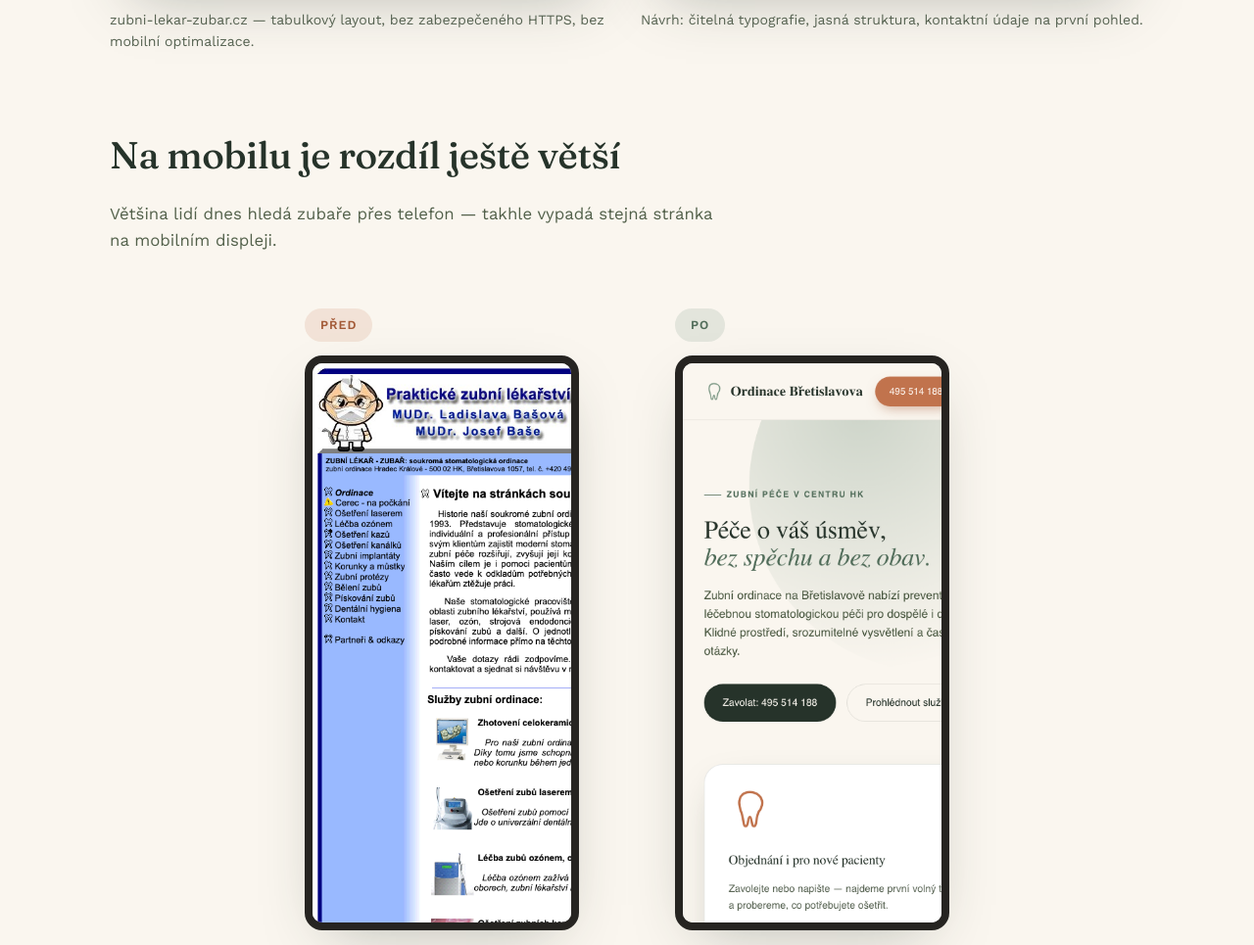
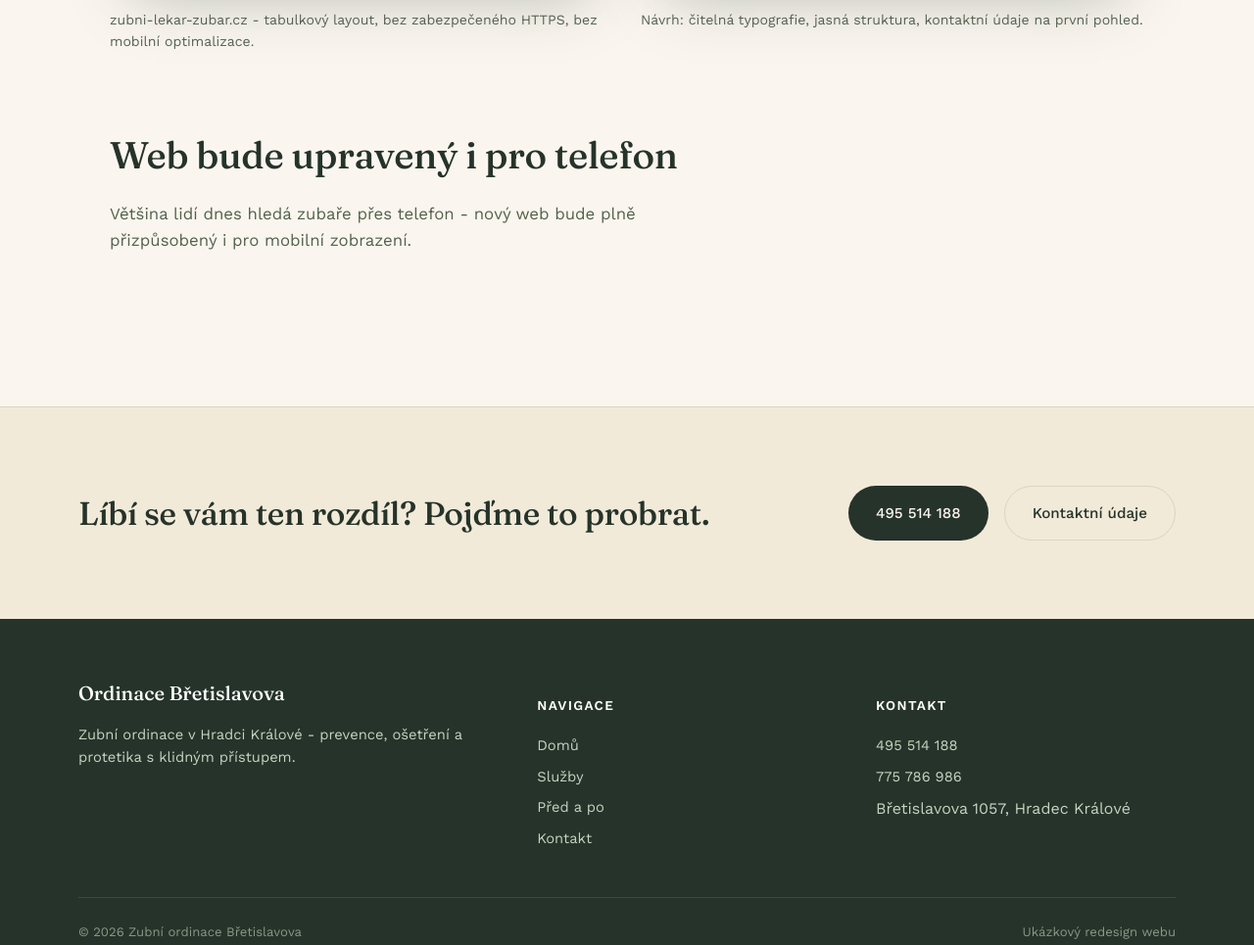
Before and after one commit to j4manek/hradec-kralove-web-redesigny, a plain HTML site: page 01-zubni-ordinace-bretislavova/porovnani.html in a window 1280 px wide. Shown: the part 889-1854 px from the top of the page at 98% size. Drawn offline with nearby package versions, Linux system fonts and the light colour scheme.

Commit message:
Odstranit telefonni mockup porovnani, nahradit textovou poznamkou o mobilni verzi

```diff
--- a/01-zubni-ordinace-bretislavova/porovnani.html
+++ b/01-zubni-ordinace-bretislavova/porovnani.html
@@ -3,7 +3,7 @@
 <head>
 <meta charset="UTF-8">
 <meta name="viewport" content="width=device-width, initial-scale=1.0">
-<title>Před a po — Zubní ordinace Břetislavova</title>
+<title>Před a po - Zubní ordinace Břetislavova</title>
 <link rel="stylesheet" href="styles.css">
 </head>
 <body>
@@ -37,30 +37,20 @@
   <div class="wrap">
     <div class="compare-pair">
       <div class="compare-col">
-        <span class="compare-tag before">Před — dnešní web</span>
+        <span class="compare-tag before">Před - dnešní web</span>
         <div class="compare-frame"><img src="img/before-desktop.png" alt="Současný web ordinace na desktopu"></div>
-        <p class="compare-caption">zubni-lekar-zubar.cz — tabulkový layout, bez zabezpečeného HTTPS, bez mobilní optimalizace.</p>
+        <p class="compare-caption">zubni-lekar-zubar.cz - tabulkový layout, bez zabezpečeného HTTPS, bez mobilní optimalizace.</p>
       </div>
       <div class="compare-col">
-        <span class="compare-tag after">Po — návrh redesignu</span>
+        <span class="compare-tag after">Po - návrh redesignu</span>
         <div class="compare-frame"><img src="img/after-desktop.png" alt="Návrh nového webu na desktopu"></div>
         <p class="compare-caption">Návrh: čitelná typografie, jasná struktura, kontaktní údaje na první pohled.</p>
       </div>
     </div>
 
     <div class="section-head">
-      <h2>Na mobilu je rozdíl ještě větší</h2>
-      <p>Většina lidí dnes hledá zubaře přes telefon — takhle vypadá stejná stránka na mobilním displeji.</p>
-    </div>
-    <div class="compare-mobile-pair">
-      <div class="compare-col">
-        <span class="compare-tag before">Před</span>
-        <div class="compare-frame phone"><img src="img/before-mobile.png" alt="Současný web na mobilu"></div>
-      </div>
-      <div class="compare-col">
-        <span class="compare-tag after">Po</span>
-        <div class="compare-frame phone"><img src="img/after-mobile.png" alt="Návrh nového webu na mobilu"></div>
-      </div>
+      <h2>Web bude upravený i pro telefon</h2>
+      <p>Většina lidí dnes hledá zubaře přes telefon - nový web bude plně přizpůsobený i pro mobilní zobrazení.</p>
     </div>
   </div>
 </section>
--- a/01-zubni-ordinace-bretislavova/styles.css
+++ b/01-zubni-ordinace-bretislavova/styles.css
@@ -437,9 +437,6 @@ form.appt input:focus, form.appt textarea:focus { outline: none; border-color: v
 .compare-frame { border: 1px solid var(--line); border-radius: 16px; overflow: hidden; box-shadow: var(--shadow); background: #fff; }
 .compare-frame img { width: 100%; display: block; }
 .compare-caption { margin-top: 12px; font-size: 0.88rem; color: #566251; }
-.compare-mobile-pair { display: grid; grid-template-columns: 1fr 1fr; gap: 36px; max-width: 720px; margin: 0 auto; justify-items: center; }
-.compare-frame.phone { border: 8px solid #262421; border-radius: 18px; max-width: 280px; overflow: hidden; }
 @media (max-width: 760px) {
   .compare-pair { grid-template-columns: 1fr; }
-  .compare-mobile-pair { grid-template-columns: 1fr; gap: 50px; }
 }
--- a/07-kadernictvi-v-kopecku/styles.css
+++ b/07-kadernictvi-v-kopecku/styles.css
@@ -165,9 +165,6 @@ form.appt input:focus, form.appt textarea:focus { outline: none; border-color: v
 .compare-frame { border: 1px solid var(--line); border-radius: 6px; overflow: hidden; box-shadow: var(--shadow); background: #fff; }
 .compare-frame img { width: 100%; display: block; }
 .compare-caption { margin-top: 12px; font-size: 0.88rem; color: #5a473a; }
-.compare-mobile-pair { display: grid; grid-template-columns: 1fr 1fr; gap: 36px; max-width: 720px; margin: 0 auto; justify-items: center; }
-.compare-frame.phone { border: 8px solid #262421; border-radius: 18px; max-width: 280px; overflow: hidden; }
 @media (max-width: 760px) {
   .compare-pair { grid-template-columns: 1fr; }
-  .compare-mobile-pair { grid-template-columns: 1fr; gap: 50px; }
 }
```
Also changed, not shown: 07-kadernictvi-v-kopecku/porovnani.html (+3 -13 lines), 01-zubni-ordinace-bretislavova/img/after-mobile.png (deleted), 01-zubni-ordinace-bretislavova/img/before-mobile.png (deleted), 07-kadernictvi-v-kopecku/img/after-mobile.png (deleted), 07-kadernictvi-v-kopecku/img/before-mobile.png (deleted).
